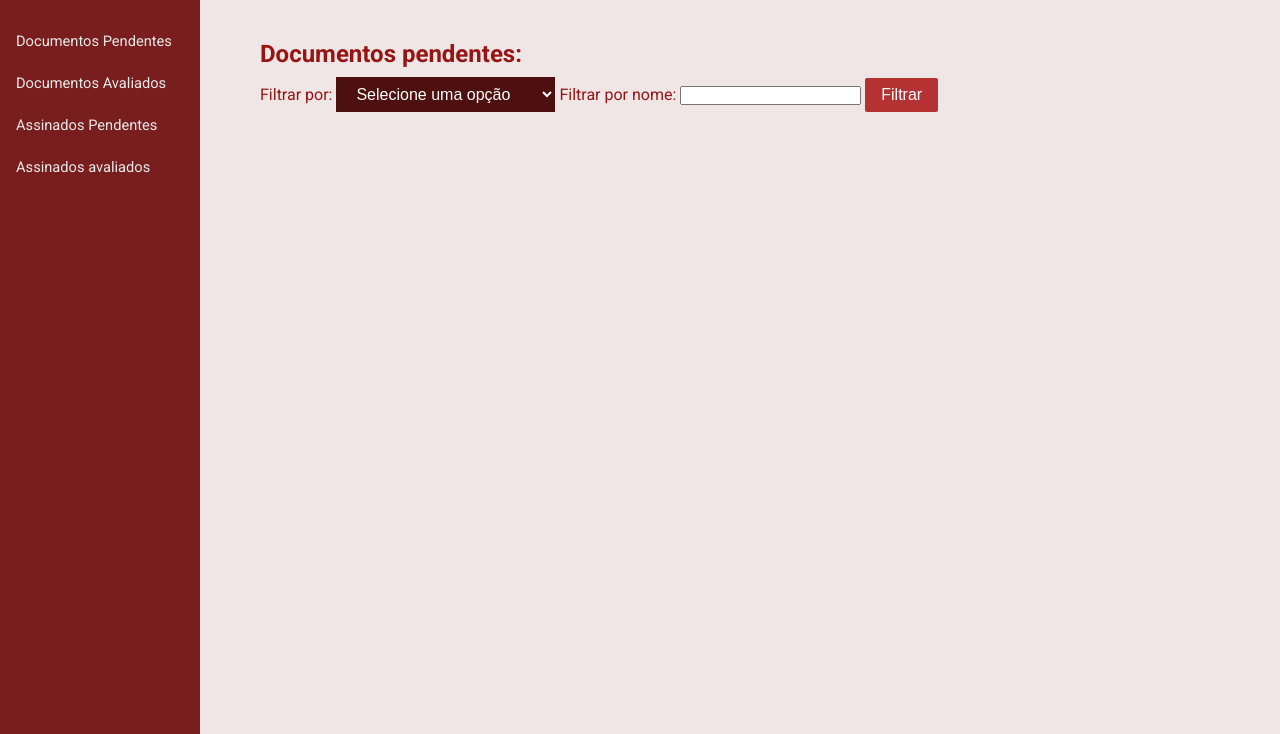
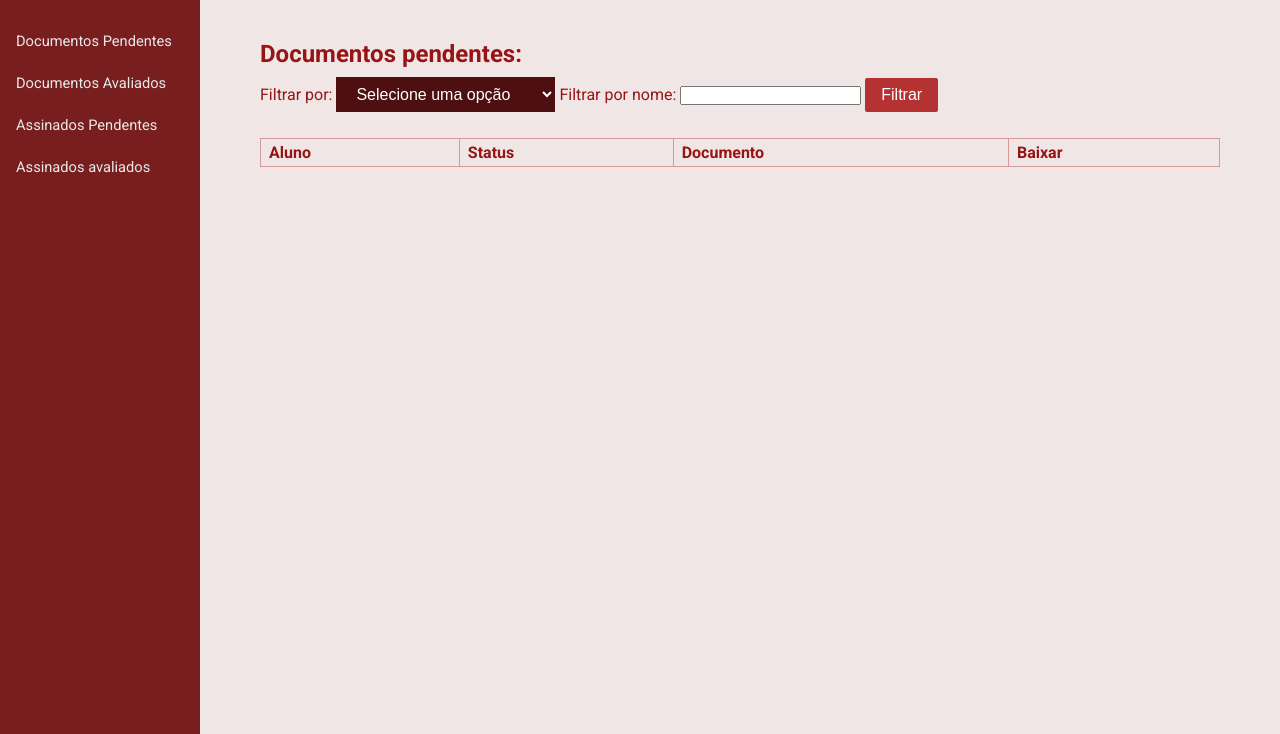
Before and after one commit to Zoldyako/PI2-Fatec, a PHP site: page /views/professores/professor-analisado-assinado.php in a window 1280 px wide. Shown: the part 66-800 px from the top of the page. Run offline with PHP 8.4, Linux system fonts and the light colour scheme; the visitor is signed in with stand-in values (Sample User, id 1); tables that the repository leaves empty or names only in its code hold one stand-in row (values such as "Sample post"); lists and menus that the app fills with data are empty.

Commit message:
HTML/CSS atualizado

```diff
--- a/estilo/professor/professor-analisado-assinado.css
+++ b/estilo/professor/professor-analisado-assinado.css
@@ -37,3 +37,40 @@ button, #filtrar-btn, #doc-btn {
     padding: 8px 16px;
     cursor: pointer;
 }
+
+
+table, th, td {
+    border: 1px solid rgb(212, 153, 153);
+    border-collapse: collapse;
+    text-align: left;
+    margin-top: 16px;
+}
+
+
+th {
+    padding: 4px 8px;
+}
+
+
+td {
+    font-size: 14pt;
+    padding: 0 8px;
+}
+
+
+tr:nth-child(even) {
+    background-color: rgb(236, 210, 210);
+}
+
+
+table button,
+table input {
+    background-color: rgb(180 50 50);
+    color: white;
+    font-size: 12pt;
+    border: 0;
+    border-radius: 2px;
+    padding: 4px 8px;
+    max-width: fit-content;
+    cursor: pointer;
+}
--- a/views/professores/professor-analisado-assinado.php
+++ b/views/professores/professor-analisado-assinado.php
@@ -257,8 +257,16 @@
                 }
                 $resultado = $conexao->query($sql);
                 $lista = $resultado->fetchAll();
+                ?>
 
-                foreach ($lista as $linha){
+                <table>
+                    <tr>
+                        <th>Aluno</th>
+                        <th>Status</th>
+                        <th>Documento</th>
+                        <th>Baixar</th>
+                    </tr>
+                    <?php foreach ($lista as $linha):
                         $alunoid = $linha['aluno_id'];
                         $sql1 = "SELECT nome
                                 FROM tb_alunos
@@ -269,18 +277,18 @@
                         $nomealuno = $resultado1['nome'];
 
                     ?>
-                <div class="documento">
-                    <p><?php echo $nomealuno; ?></p>
-                    <p><?php echo $linha['nome']; ?></p>
-
-                    <form action="../../funcoes/mostrar-pdf.php" method="post" target="_blank">
+                        <tr>
+                            <td><?php echo $nomealuno;?></td>
+                            <td><?php echo $linha['status']?></td>
+                            <td><?php echo $linha['nome'];?></td>
+                            <td><form action="../../funcoes/mostrar-pdf.php" method="post" target="_blank">
                                     <input type="hidden" name="id_documento" value="<?php echo $linha['id']?>">
                                     <input type="submit" value="documento" id="doc-btn">
                                 </form>
-                    <p><?php echo $linha['status']?> </p>
-                </div>
-                <?php
-                } ?>
+                            </td>
+                        </tr>
+                    <?php endforeach ?>
+                </table>
             </div>
         </div>
     </main>
```
Lines whose indentation alone changed are shown as unchanged.
